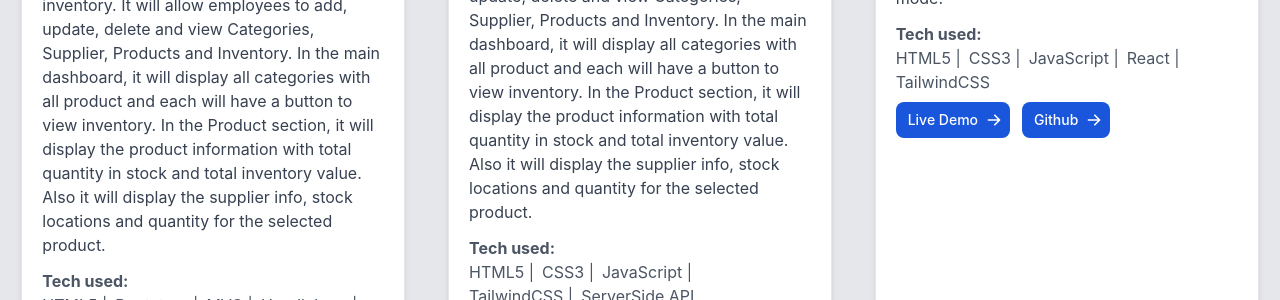
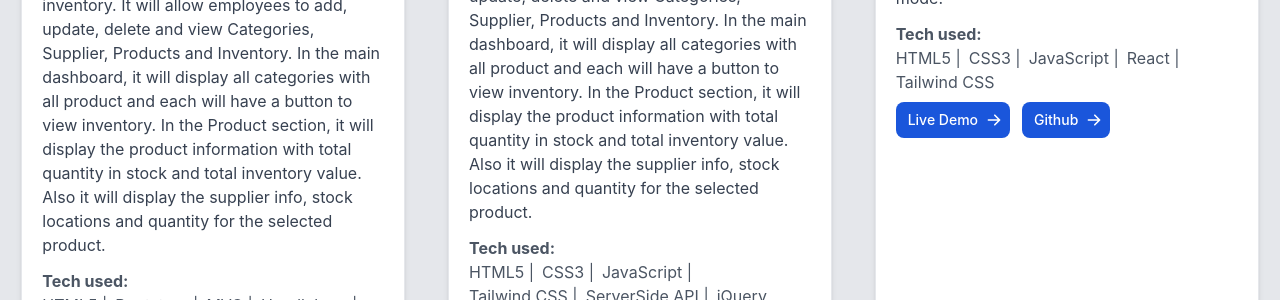
Before and after one commit to jimenezraul/react-portfolio, a React (Create React App) app: page / in a window 1280 px wide. Both pictures are taken after a click on the button "Portfolio". Shown: the part 500-800 px from the top of the page. Built offline with nearby package versions, Linux system fonts and the light colour scheme.

Commit message:
update technologies used

```diff
--- a/src/component/Portfolio/index.js
+++ b/src/component/Portfolio/index.js
@@ -32,8 +32,9 @@ const Portfolio = () => {
         "HTML5",
         "CSS3",
         "JavaScript",
-        "TailwindCSS",
+        "Tailwind CSS",
         "ServerSide API",
+        "jQuery",
       ],
       github_link: "https://github.com/jimenezraul/coinhiz",
       live_link: "https://jimenezraul.github.io/coinhiz/",
@@ -43,7 +44,7 @@ const Portfolio = () => {
       description:
         "This is my portfolio built with React and tailwindsCSS. Includes About Me, Projects, Contact Me, and Resume, fully responsive and mobile friendly. Also includes dark mode.",
       image: myportfolio,
-      technologies: ["HTML5", "CSS3", "JavaScript", "React", "TailwindCSS"],
+      technologies: ["HTML5", "CSS3", "JavaScript", "React", "Tailwind CSS"],
       github_link: "https://github.com/jimenezraul/react-portfolio",
       live_link: "steady-trifle-a7e022.netlify.app/",
     },
```
